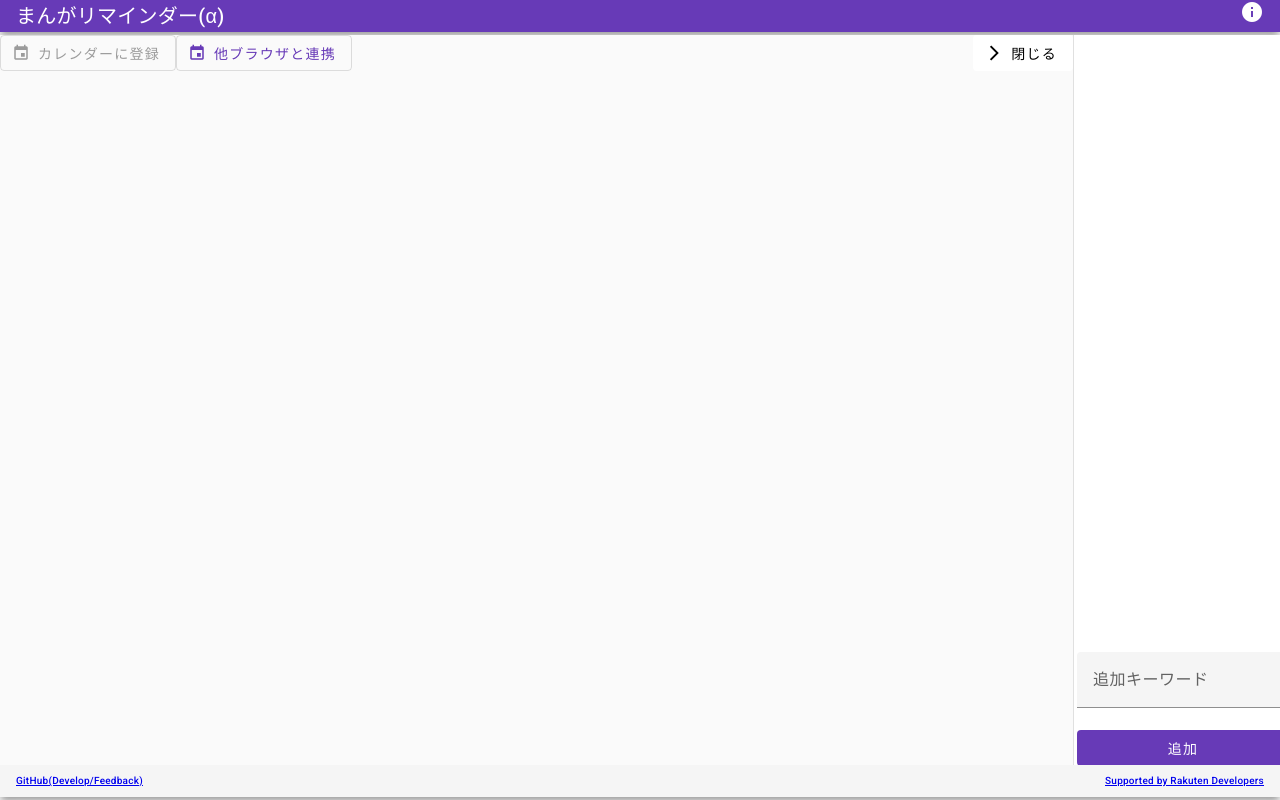
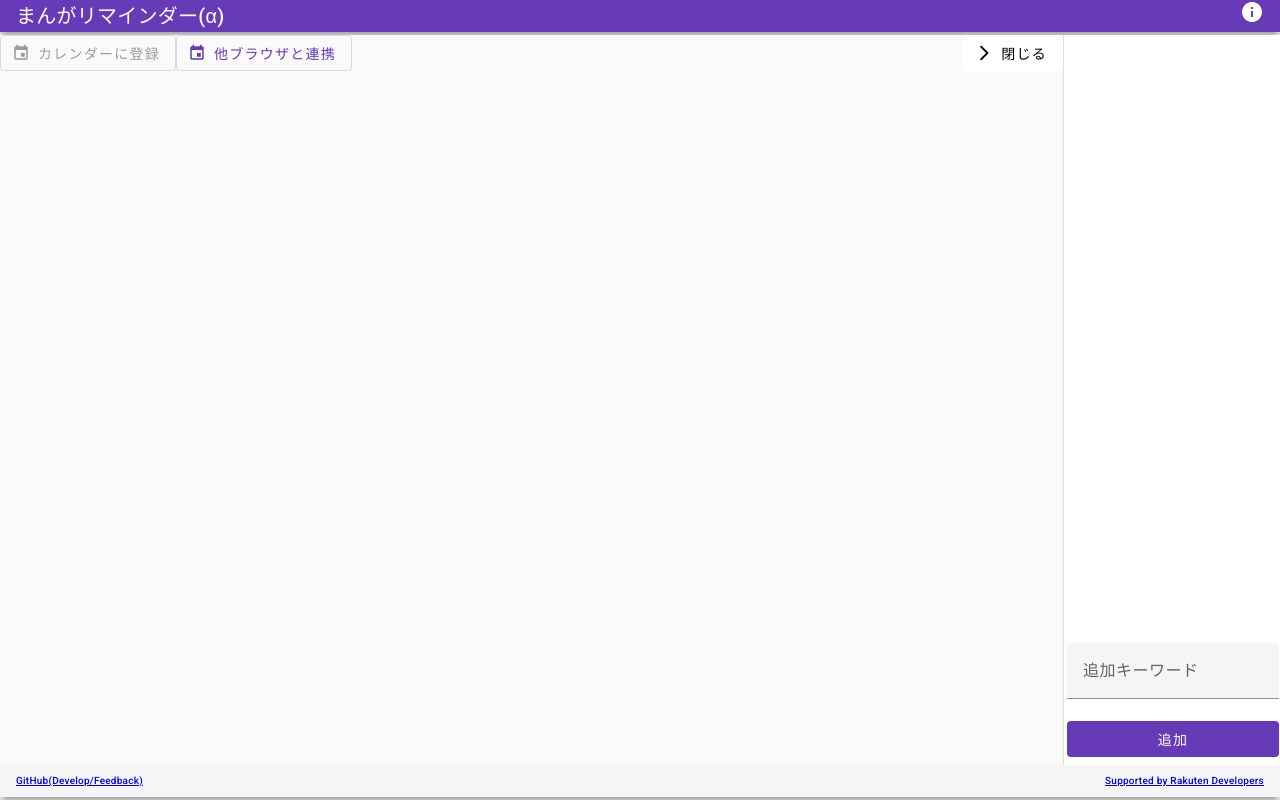
Before and after one commit to Takas0522/ComiCal, an Angular app in the folder front/: page / in a window 1280 px wide. Built offline with nearby package versions, Linux system fonts and the light colour scheme.

Commit message:
UI調整

```diff
--- a/front/src/app/components/comic-list/search-keywords/search-keywords.component.scss
+++ b/front/src/app/components/comic-list/search-keywords/search-keywords.component.scss
@@ -1,7 +1,7 @@
 .contents {
   padding: 3px;
-  height: calc(100% - 6px);
-  width: 200px;
+  height: calc(100% - 15px);
+  width: 210px;
 }
 .add-field {
   width: 100%;
--- a/front/src/app/components/license-dialog/license-dialog.component.scss
+++ b/front/src/app/components/license-dialog/license-dialog.component.scss
@@ -3,7 +3,7 @@
 }
 .detail {
   textarea {
-    width: 60vw;
+    width: calc(60vw - 6px);
     height: 50vh;
   }
 }
```
